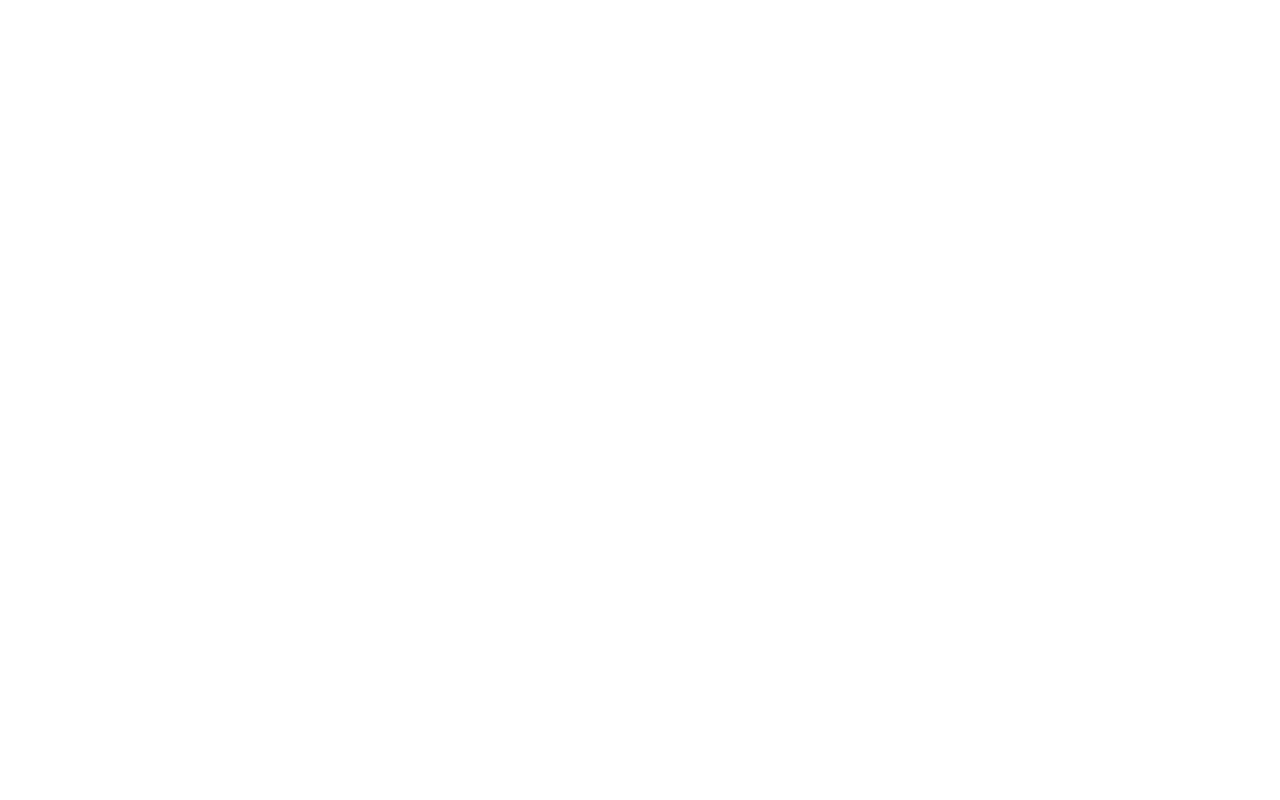
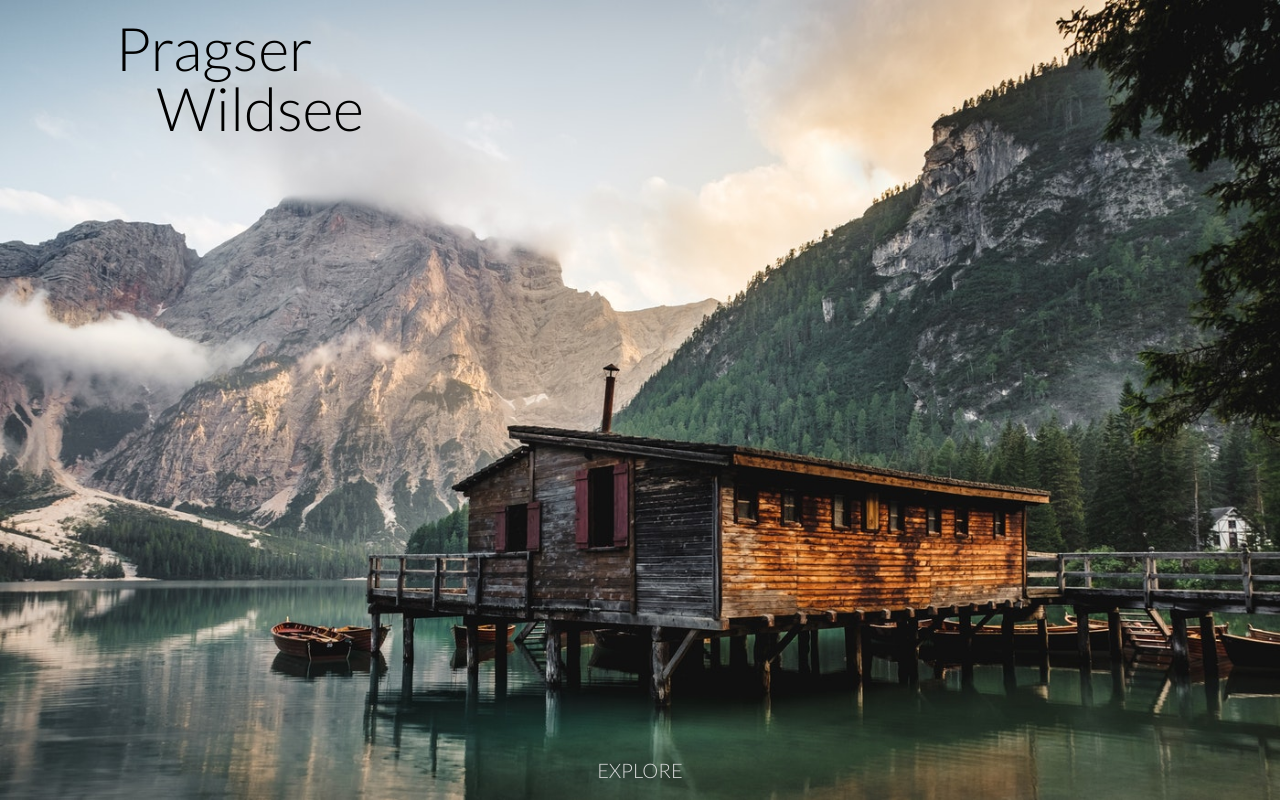
Before and after one commit to JKarkosza/Pragser, a website: page app/index.html in a window 1280 px wide. Drawn offline with nearby package versions, Linux system fonts and the light colour scheme; files that its build step writes are made by us from their sources; files whose address does not match are found by name.

Commit message:
landing section

```diff
--- a/app/index.html
+++ b/app/index.html
@@ -5,8 +5,13 @@
   <meta name="viewport" content="width=device-width, initial-scale=1.0">
   <meta http-equiv="X-UA-Compatible" content="ie=edge">
   <title>Pragser Wildsee</title>
+  <link href="https://fonts.googleapis.com/css?family=Lato:300,400" rel="stylesheet">
   <link rel="stylesheet" href="./css/main.css">
 </head>
 <body>
+  <header class="header">
+    <h1 class="header__title">Pragser<span>Wildsee</span></h1>
+    <h2 class="header__process">explore</h2>
+  </header>
 </body>
 </html>
--- a/app/scss/base/_colors.scss
+++ b/app/scss/base/_colors.scss
@@ -0,0 +1,3 @@
+$texts: #ffffff;
+$dark: #000000;
+$title-upper: #d7d8d8;
--- a/app/scss/base/_reset.scss
+++ b/app/scss/base/_reset.scss
@@ -17,6 +17,7 @@ time, mark, audio, video {
 	font-size: 100%;
 	font: inherit;
 	vertical-align: baseline;
+	box-sizing: border-box;
 }
 /* HTML5 display-role reset for older browsers */
 article, aside, details, figcaption, figure,
--- a/app/scss/base/_typography.scss
+++ b/app/scss/base/_typography.scss
@@ -0,0 +1 @@
+$mainFont: 'Lato', sans-serif;
--- a/app/scss/layout/_landing.scss
+++ b/app/scss/layout/_landing.scss
@@ -0,0 +1,35 @@
+.header {
+  width: 100vw;
+  height: 100vh;
+  background-image: url('./../img/house.jpg');
+  background-position: 25%;
+  background-size: cover;
+  position: relative;
+  display: flex;
+  flex-direction: column;
+  align-items: center;
+  font-family: $mainFont;
+  font-weight: 300;
+  &__title {
+    color: $dark;
+    font-size: 60px;
+    display: flex;
+    flex-direction: column;
+    position: relative;
+    align-self: flex-start;
+    padding-left: 9%;
+    top: .3em;
+    span {
+      position: absolute;
+      top: 100%;
+      left: 50%;
+    }
+  }
+  &__process {
+    position: absolute;
+    bottom: 20px;
+    color: $title-upper;
+    text-transform: uppercase;
+    font-size: 20px;
+  }
+}
--- a/gulpfile.js
+++ b/gulpfile.js
@@ -1,20 +1,29 @@
 const gulp = require('gulp');
 const sass = require('gulp-sass');
 const bs = require('browser-sync').create();
+
 gulp.task('html', function() {
   return gulp.src('./app/*.html')
     .pipe(gulp.dest('./dist'))
 })
+
 gulp.task('sass', function() {
   return gulp.src('./app/scss/**/*.scss')
     .pipe(sass())
     .pipe(gulp.dest('./dist/css'))
 });
+
+
 gulp.task('bs', function() {
   bs.init({
-    server: './dist'
+    server: {
+      baseDir: 'dist'
+    }
   })
 });
+
+
+
 gulp.task('watch', function() {
   gulp.watch('./app/*.html', gulp.parallel('html')).on('change', bs.reload)
   gulp.watch('./app/scss/**/*.scss', gulp.parallel('sass')).on('change', bs.reload)
--- a/package.json
+++ b/package.json
@@ -23,6 +23,7 @@
   "devDependencies": {
     "browser-sync": "^2.24.5",
     "gulp": "^4.0.0",
+    "gulp-image": "^4.3.0",
     "gulp-sass": "^4.0.1",
     "gulp-watch": "^5.0.0"
   }
```
Also changed, not shown: dist/css/main.css, dist/img/credits.txt (renamed from app/img/credits.txt), dist/img/enter.jpg (renamed from app/img/enter.jpg), dist/img/house.jpg (renamed from app/img/house.jpg), dist/img/paradise.jpg (renamed from app/img/paradise.jpg), dist/index.html, 1 other file.
